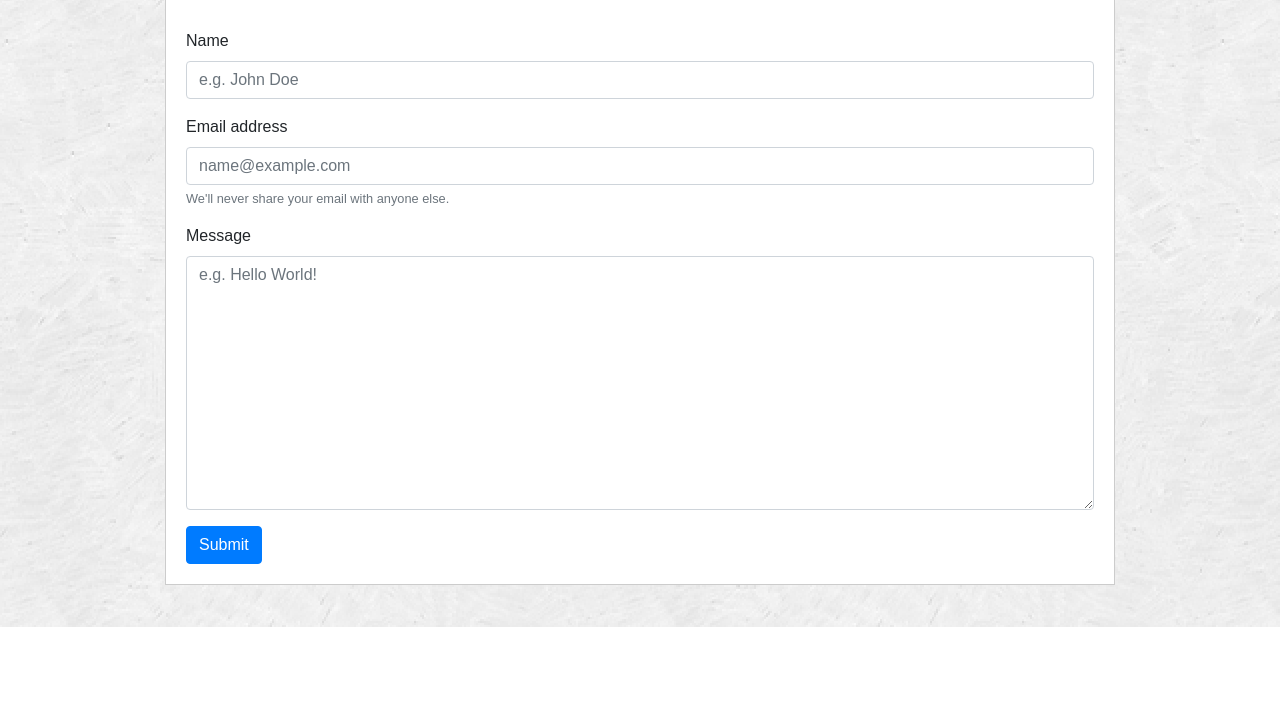
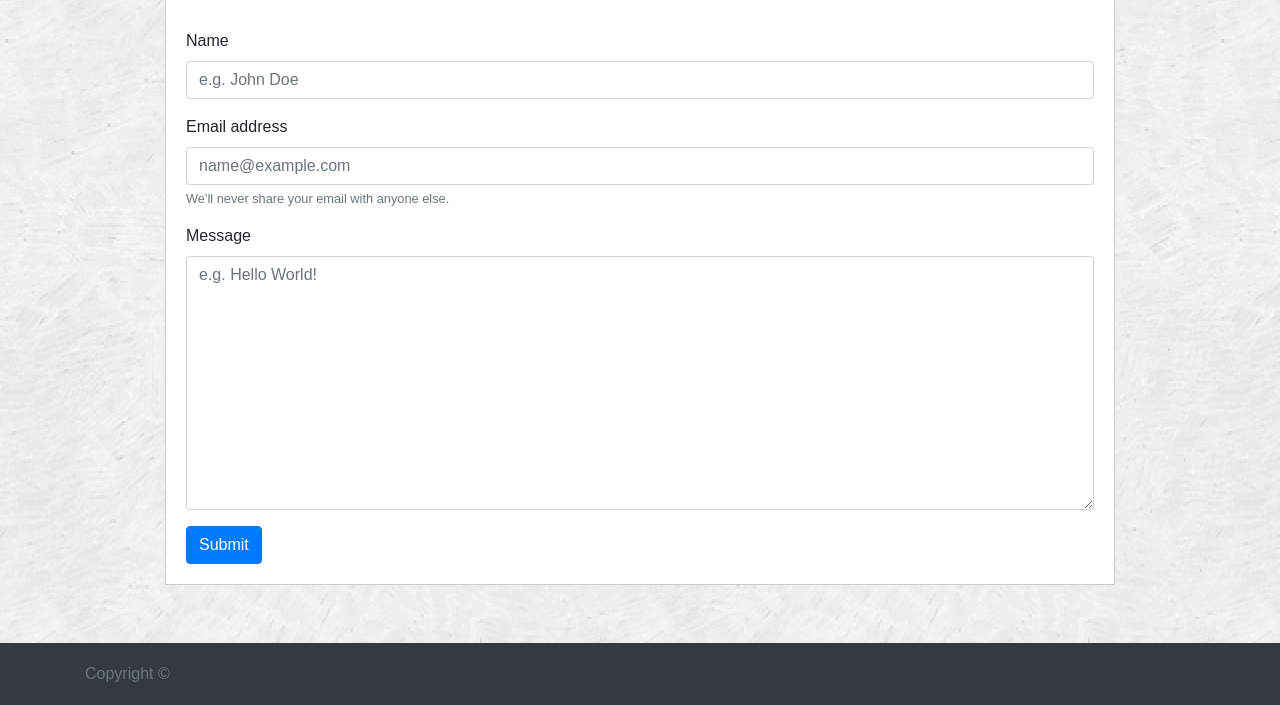
Before and after one commit to bliff182/Bootstrap-Portfolio, a plain HTML site: page contact.html in a window 1280 px wide. Shown: the part 173-878 px from the top of the page. Before the commit the page ends 800 px from the top, so only its background shows below. Drawn offline with nearby package versions, Linux system fonts and the light colour scheme.

Commit message:
footer added

```diff
--- a/contact.html
+++ b/contact.html
@@ -74,6 +74,12 @@
         </div>
     </div>
 
+    <footer class="footer mt-auto py-3">
+        <div class="container">
+            <span class="text-muted">Copyright &copy;</span>
+        </div>
+    </footer>
+
     <script src="https://code.jquery.com/jquery-3.3.1.slim.min.js"
         integrity="sha384-q8i/X+965DzO0rT7abK41JStQIAqVgRVzpbzo5smXKp4YfRvH+8abtTE1Pi6jizo"
         crossorigin="anonymous"></script>
--- a/extra.css
+++ b/extra.css
@@ -1,6 +1,7 @@
 body {
   background: url("images/scribble_light/scribble_light_@2X.png");
   font-family: Arial, "Helvetica Neue", Helvetica, sans-serif;
+  margin-bottom: 60px; /* Margin bottom by footer height */
 }
 
 #header {
@@ -14,6 +15,7 @@ padding: 10px;
   border: 1px solid #ccc;
   overflow: auto;
   padding: 20px;
+  margin-bottom: 60px;
 }
 
 #mainImage {
@@ -40,3 +42,17 @@ padding: 10px;
   /* position: absolute; */
   /* bottom: 20px; */
 }
+
+html {
+  position: relative;
+  min-height: 100%;
+}
+
+.footer {
+  position: absolute;
+  bottom: 0px;
+  width: 100%;
+  /* height: 60px; Set the fixed height of the footer here */
+  line-height: 30px; /* Vertically center the text there */
+  background-color: #343a40;
+}
```
Also changed, not shown: index.html (+3 -3 lines), portfolio.html (+6 -0 lines).
